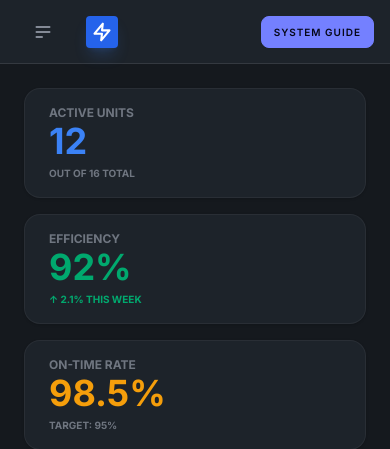
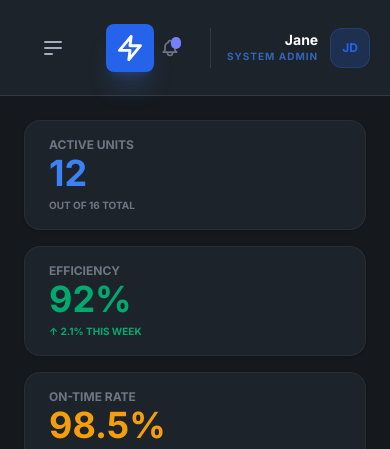
Before and after one commit to komradkat/hainna, a Django app: page / in a window 390 px wide. Shown: the top 449 px of the page. Run offline with Django 5.2, Linux system fonts and the light colour scheme; some libraries are stand-ins or nearby versions.

Commit message:
update: enhanced dashboard UI and fleet monitoring integration
Data Model Migration: Replaced mock 'System Alerts' with detailed 'Vehicles in Transit' data in DashboardView, providing real-time context for units in the field.

Navigation Overhaul: Redesigned the top navbar in base.html with updated branding, a combined status/clock container, and a new user profile section.

Map Reliability: Refactored the dashboard's Leaflet map initialization script to handle HTMX swaps and dynamic resizing.

Fleet Monitoring UI: Updated the dashboard feed to display vehicle-specific details, including status badges, driver names, ETAs, and destinations.

Dynamic User Integration: Linked the sidebar and profile components to request.user for personalized administrator views.

```diff
--- a/core/views.py
+++ b/core/views.py
@@ -21,10 +21,12 @@ class DashboardView(HtmxTemplateMixin, TemplateView):
             'efficiency': '92%',
             'on_time_rate': '98.5%'
         }
-        # Mock recent alerts
-        context['alerts'] = [
-            {'unit': 'Unit #05', 'type': 'Deviation', 'priority': 'high', 'time': '5m ago'},
-            {'unit': 'Unit #12', 'type': 'Stalled', 'priority': 'medium', 'time': '12m ago'},
+        # Mock vehicles in transit
+        context['vehicles'] = [
+            {'id': 'Unit #05', 'driver': 'Marco Dela Cruz', 'status': 'Moving', 'eta': '12m', 'destination': 'North Port'},
+            {'id': 'Unit #08', 'driver': 'Juan Luna', 'status': 'Moving', 'eta': '8m', 'destination': 'Central Station'},
+            {'id': 'Unit #12', 'driver': 'Elena Santos', 'status': 'Delayed', 'eta': '25m', 'destination': 'South Terminal'},
+            {'id': 'Unit #03', 'driver': 'Rico Reyes', 'status': 'Moving', 'eta': '5m', 'destination': 'Airport Road'},
         ]
         return context
 
--- a/templates/base.html
+++ b/templates/base.html
@@ -49,40 +49,58 @@
 
     <div class="flex flex-col h-screen">
         <!-- Top Navbar -->
-        <header class="navbar bg-base-100 border-b border-white/10 px-4 h-16 z-50">
-            <div class="flex-1 gap-4">
+        <header class="navbar bg-base-100 border-b border-white/10 px-6 h-24 z-50">
+            <div class="flex-1 gap-6">
                 <label for="my-drawer-2" class="btn btn-ghost drawer-button lg:hidden">
-                    <svg xmlns="http://www.w3.org/2000/svg" class="h-5 w-5" fill="none" viewBox="0 0 24 24" stroke="currentColor"><path stroke-linecap="round" stroke-linejoin="round" stroke-width="2" d="M4 6h16M4 12h16M4 18h7" /></svg>
+                    <svg xmlns="http://www.w3.org/2000/svg" class="h-6 w-6" fill="none" viewBox="0 0 24 24" stroke="currentColor"><path stroke-linecap="round" stroke-linejoin="round" stroke-width="2" d="M4 6h16M4 12h16M4 18h7" /></svg>
                 </label>
-                <div class="flex items-center gap-3">
-                    <div class="w-8 h-8 bg-blue-600 rounded flex items-center justify-center text-white shadow-lg shadow-blue-500/20">
-                        <svg width="20" height="20" viewBox="0 0 24 24" fill="none" stroke="currentColor" stroke-width="2.5" stroke-linecap="round" stroke-linejoin="round"><polygon points="13 2 3 14 12 14 11 22 21 10 12 10 13 2"></polygon></svg>
+                <div class="flex items-center gap-4">
+                    <div class="w-12 h-12 bg-blue-600 rounded-lg flex items-center justify-center text-white shadow-xl shadow-blue-500/20">
+                        <svg width="28" height="28" viewBox="0 0 24 24" fill="none" stroke="currentColor" stroke-width="2.5" stroke-linecap="round" stroke-linejoin="round"><polygon points="13 2 3 14 12 14 11 22 21 10 12 10 13 2"></polygon></svg>
                     </div>
                     <div class="hidden sm:block">
-                        <h1 class="text-sm font-bold tracking-wider uppercase text-white">Hainna Express</h1>
-                        <p class="text-[10px] text-base-content/60 uppercase">Admin Console</p>
+                        <h1 class="text-xl font-black tracking-tighter uppercase text-white leading-tight">ASTRA TRANSPORT</h1>
+                        <p class="text-[11px] font-bold text-blue-500 uppercase tracking-widest mt-0.5">HainNa? - Fleet Tracking and Management System</p>
                     </div>
                 </div>
             </div>
 
-            <div class="flex-none gap-6 items-center">
-                <!-- HTMX Polling for Status -->
-                <div class="hidden md:block"
-                     hx-get="{% url 'system_status' %}"
-                     hx-trigger="every 10s, load"
-                     hx-target="this">
-                    <div class="flex items-center gap-2 text-xs font-semibold animate-pulse opacity-50">
-                        <span class="text-base-content/60">STATUS</span>
-                        <div class="w-2 h-2 bg-gray-500 rounded-full"></div>
-                        <span class="text-gray-500">INITIALIZING...</span>
+            <div class="flex-none gap-4 items-center">
+                <!-- Combined Status & Clock -->
+                <div class="hidden md:flex items-center gap-6 px-4 bg-white/5 rounded-full py-2 border border-white/5">
+                    <div id="clock" class="text-sm font-black font-mono tracking-wider text-white opacity-60">00:00:00</div>
+
+                    <div hx-get="{% url 'system_status' %}" hx-trigger="every 10s, load" hx-target="this">
+                        <div class="flex items-center gap-2 text-[10px] font-bold opacity-50">
+                            <div class="w-1.5 h-1.5 bg-gray-500 rounded-full"></div>
+                            <span class="tracking-widest uppercase">SYNC</span>
+                        </div>
                     </div>
                 </div>
 
-                <div id="clock" class="text-xl font-bold font-mono tracking-tight hidden lg:block text-white">00:00:00</div>
+                <!-- Notification Bell -->
+                <button class="btn btn-ghost btn-circle btn-sm relative">
+                    <svg xmlns="http://www.w3.org/2000/svg" class="h-5 w-5 opacity-60" fill="none" viewBox="0 0 24 24" stroke="currentColor"><path stroke-linecap="round" stroke-linejoin="round" stroke-width="2" d="M15 17h5l-1.405-1.405A2.032 2.032 0 0118 14.158V11a6.002 6.002 0 00-4-5.659V5a2 2 0 10-4 0v.341C7.67 6.165 6 8.388 6 11v3.159c0 .538-.214 1.055-.595 1.436L4 17h5m6 0v1a3 3 0 11-6 0v-1m6 0H9" /></svg>
+                    <span class="badge badge-xs badge-primary indicator-item absolute top-1 right-1 border-0"></span>
+                </button>
 
-                <div class="flex gap-2">
-                    <button class="btn btn-sm btn-ghost uppercase text-[10px] tracking-widest hidden sm:flex">Passenger View</button>
-                    <button class="btn btn-sm btn-primary uppercase text-[10px] tracking-widest" @click="showGuide = true">System Guide</button>
+                <!-- Profile Section -->
+                <div class="flex items-center gap-3 ml-2 border-l border-white/10 pl-4">
+                    <div class="flex flex-col items-end">
+                        <p class="text-sm font-bold text-white leading-tight">{{ request.user.first_name|default:"Jane" }}</p>
+                        <p class="text-[10px] text-blue-500/70 font-bold uppercase tracking-widest">System Admin</p>
+                    </div>
+                    <div class="avatar placeholder">
+                        <div class="bg-blue-600/20 text-blue-600 rounded-xl w-10 h-10 border border-blue-500/20 flex items-center justify-center">
+                            <span class="text-xs font-black uppercase">
+                                {% if request.user.first_name and request.user.last_name %}
+                                    {{ request.user.first_name|first }}{{ request.user.last_name|first }}
+                                {% else %}
+                                    JD
+                                {% endif %}
+                            </span>
+                        </div>
+                    </div>
                 </div>
             </div>
         </header>
--- a/templates/dashboard.html
+++ b/templates/dashboard.html
@@ -41,39 +41,43 @@
     <!-- Main Dashboard Row -->
     <div class="grid grid-cols-1 lg:grid-cols-3 gap-6">
         <!-- Mini-Map Card -->
-        <div class="lg:col-span-2 card bg-base-100 shadow-xl border border-white/5 overflow-hidden">
-            <div class="card-body p-0 relative">
-                <div class="absolute top-4 left-4 z-[49] bg-base-100/80 backdrop-blur-md p-3 rounded-lg border border-white/10 flex items-center gap-3">
+        <div class="lg:col-span-2 card bg-base-100 shadow-xl border border-white/5 overflow-hidden min-h-[400px]">
+            <div class="card-body p-0 relative flex flex-col h-full">
+                <div class="absolute top-4 right-4 z-[1000] bg-base-100/80 backdrop-blur-md p-3 rounded-lg border border-white/10 flex items-center gap-3">
                     <div class="w-2 h-2 bg-blue-500 rounded-full animate-pulse"></div>
                     <span class="text-xs font-bold uppercase tracking-widest">Real-time Overview</span>
                 </div>
-                <div id="mini-map" class="w-full h-80 lg:h-96"></div>
-                <div class="absolute bottom-4 right-4 z-[49]">
+                <div id="mini-map" class="w-full flex-1 min-h-[400px]"></div>
+                <div class="absolute bottom-4 right-4 z-[1000]">
                     <a href="{% url 'live_tracking' %}" hx-get="{% url 'live_tracking' %}" hx-target="main" hx-push-url="true" class="btn btn-sm btn-primary">Go Fullscreen</a>
                 </div>
             </div>
         </div>
 
         <!-- Recent Alerts / Feed -->
-        <div class="card bg-base-100 shadow-xl border border-white/5">
-            <div class="card-body p-4">
-                <h2 class="text-sm font-bold uppercase tracking-widest text-base-content/60 mb-4 px-2">System Alerts</h2>
-                <div class="space-y-4">
-                    {% for alert in alerts %}
+        <div class="card bg-base-100 shadow-xl border border-white/5 flex flex-col h-full">
+            <div class="card-body p-4 flex flex-col">
+                <h2 class="text-sm font-bold uppercase tracking-widest text-base-content/60 mb-4 px-2">Vehicles in Transit</h2>
+                <div class="space-y-4 flex-1 overflow-y-auto max-h-[500px] pr-2 custom-scrollbar">
+                    {% for v in vehicles %}
                     <div class="flex items-start gap-4 p-3 rounded-lg bg-base-200/50 hover:bg-base-200 transition-colors cursor-pointer group">
-                        <div class="w-10 h-10 rounded-full flex items-center justify-center shrink-0 {% if alert.priority == 'high' %}bg-error/10 text-error{% else %}bg-amber-500/10 text-amber-500{% endif %}">
-                            <svg width="18" height="18" viewBox="0 0 24 24" fill="none" stroke="currentColor" stroke-width="2" stroke-linecap="round" stroke-linejoin="round"><path d="M10.29 3.86L1.82 18a2 2 0 0 0 1.71 3h16.94a2 2 0 0 0 1.71-3L13.71 3.86a2 2 0 0 0-3.42 0z"></path><line x1="12" y1="9" x2="12" y2="13"></line><line x1="12" y1="17" x2="12.01" y2="17"></line></svg>
+                        <div class="w-10 h-10 rounded-xl flex items-center justify-center shrink-0 bg-blue-500/10 text-blue-500">
+                            <svg width="20" height="20" viewBox="0 0 24 24" fill="none" stroke="currentColor" stroke-width="2" stroke-linecap="round" stroke-linejoin="round"><rect x="1" y="3" width="15" height="13"></rect><polygon points="16 8 20 8 23 11 23 16 16 16 16 8"></polygon><circle cx="5.5" cy="18.5" r="2.5"></circle><circle cx="18.5" cy="18.5" r="2.5"></circle></svg>
                         </div>
-                        <div class="flex-1">
-                            <div class="flex justify-between">
-                                <span class="text-xs font-bold text-white">{{ alert.unit }}</span>
-                                <span class="text-[10px] uppercase font-bold opacity-40">{{ alert.time }}</span>
+                        <div class="flex-1 min-w-0">
+                            <div class="flex justify-between items-center mb-0.5">
+                                <span class="text-xs font-black text-white truncate">{{ v.id }}</span>
+                                <span class="badge {% if v.status == 'Moving' %}badge-success{% else %}badge-warning{% endif %} badge-ghost border-0 font-bold text-[9px] uppercase tracking-tighter">{{ v.status }}</span>
                             </div>
-                            <p class="text-xs text-base-content/70 mt-1">{{ alert.type }} detected</p>
+                            <p class="text-[11px] font-bold text-base-content/60 truncate">{{ v.driver }}</p>
+                            <div class="flex items-center gap-2 mt-1.5">
+                                <div class="px-1.5 py-0.5 rounded bg-white/5 border border-white/5 text-[9px] font-black text-blue-500 uppercase">ETA: {{ v.eta }}</div>
+                                <div class="text-[9px] text-base-content/40 truncate font-medium">To: {{ v.destination }}</div>
+                            </div>
                         </div>
                     </div>
                     {% endfor %}
-                    <button class="btn btn-ghost btn-sm w-full uppercase text-[10px] tracking-widest mt-2">View All Logs</button>
+                    <button class="btn btn-ghost btn-sm w-full uppercase text-[10px] tracking-widest mt-2">View All Vehicles</button>
                 </div>
             </div>
         </div>
@@ -83,14 +87,25 @@
 <script>
     (function() {
         const mapEl = document.getElementById('mini-map');
-        if (!mapEl) return;
+        if (!mapEl || mapEl._leaflet_id) return;
 
-        const miniMap = L.map(mapEl, {
-            zoomControl: false,
+        let miniMap;
+
+        const initMap = () => {
+            if (miniMap) return;
+
+            // Wait for non-zero dimensions
+            if (mapEl.offsetWidth === 0 || mapEl.offsetHeight === 0) {
+                requestAnimationFrame(initMap);
+                return;
+            }
+
+            miniMap = L.map(mapEl, {
+                zoomControl: true,
                 attributionControl: false,
-            dragging: false,
-            scrollWheelZoom: false,
-            doubleClickZoom: false
+                dragging: true,
+                scrollWheelZoom: true,
+                doubleClickZoom: true
             }).setView([11.24, 124.99], 10);
 
             L.tileLayer('https://{s}.basemaps.cartocdn.com/dark_all/{z}/{x}/{y}{r}.png', {
@@ -105,10 +120,24 @@
                 iconAnchor: [4, 4]
             });
 
-        // Mock few markers for the mini-map
             [[11.24, 125.00], [11.30, 124.90], [11.15, 124.95]].forEach(pos => {
                 L.marker(pos, {icon: blueIconSmall}).addTo(miniMap);
             });
+
+            // Handle resizing
+            const resizeObserver = new ResizeObserver(() => {
+                if (miniMap) {
+                    miniMap.invalidateSize();
+                }
+            });
+            resizeObserver.observe(mapEl);
+        };
+
+        // Start initialization
+        initMap();
+
+        // Ensure HTMX swaps also trigger it
+        document.body.addEventListener('htmx:afterSettle', initMap);
     })();
 </script>
 {% endblock %}
--- a/templates/partials/sidebar.html
+++ b/templates/partials/sidebar.html
@@ -46,7 +46,7 @@
                 </div>
             </div>
             <div class="flex-1 overflow-hidden">
-                <p class="text-sm font-bold truncate text-white">Jane Doe</p>
+                <p class="text-sm font-bold truncate text-white">{{ request.user.first_name|default:"Jane" }} {{ request.user.last_name|default:"Doe" }}</p>
                 <p class="text-[10px] text-base-content/50 uppercase tracking-tighter">System Admin</p>
             </div>
         </div>
```
Lines whose indentation alone changed are shown as unchanged.
